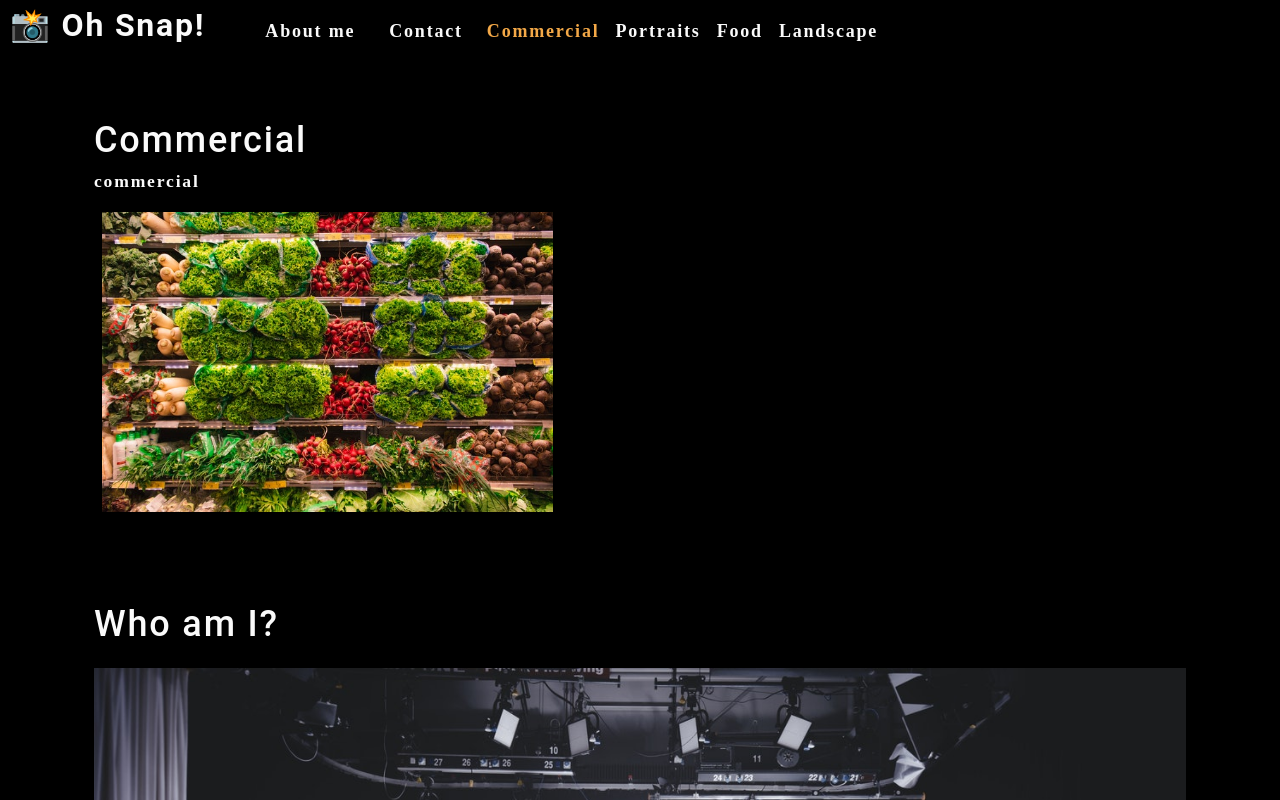
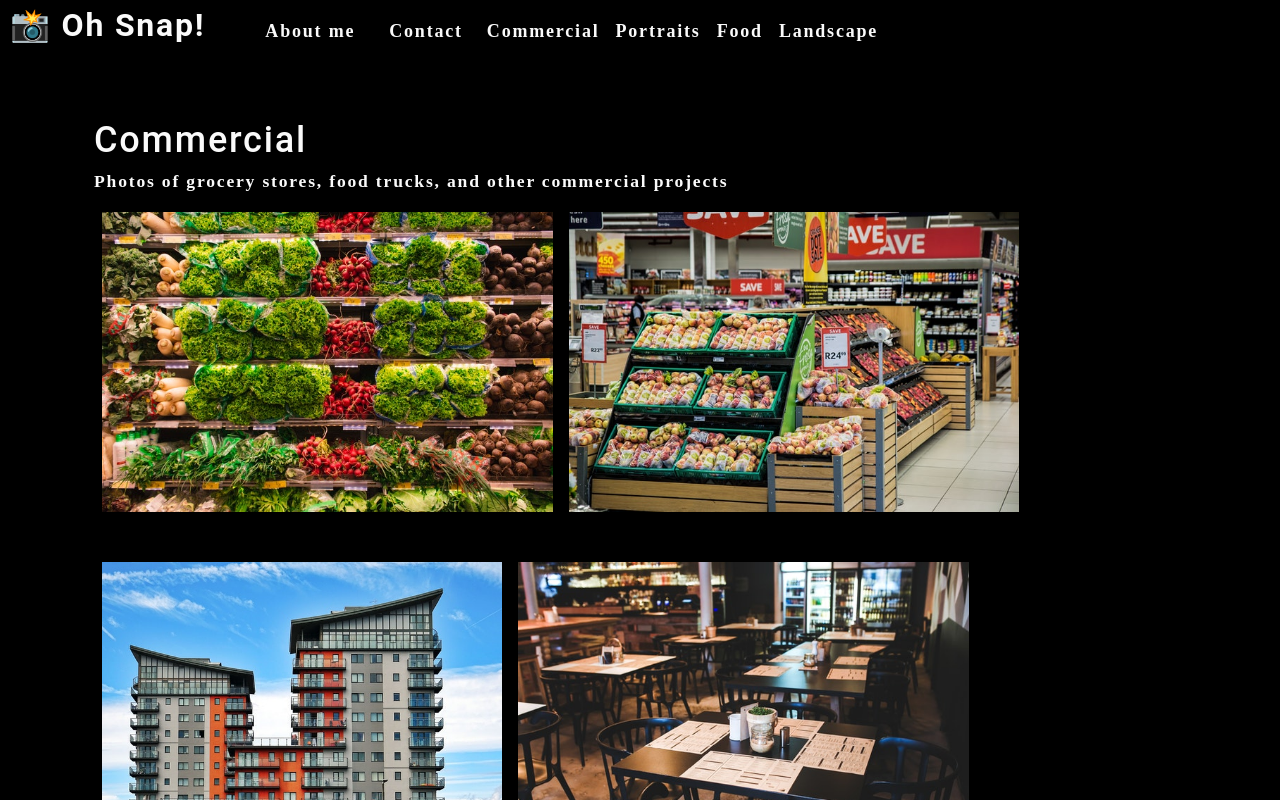
Before and after one commit to favro03/photo-port, a React (Create React App) app: page / in a window 1280 px wide. Shown: the top 800 px of the page. Built offline with nearby package versions, Linux system fonts and the light colour scheme.

Commit message:
fixed images

```diff
--- a/src/App.js
+++ b/src/App.js
@@ -1,15 +1,19 @@
 import React, { useState } from 'react';
+import Nav from './components/Nav';
 import About from './components/About';
-import Nav from './components/Nav';
 import Gallery from './components/Gallery';
 
 function App() {
-  const  [categories] = useState([
-    { name: 'commercial', description: 'Photos of grocery stores, food trucks, and other commercial projects' },
+  const [categories] = useState([
+    {
+      name: 'commercial',
+      description: 'Photos of grocery stores, food trucks, and other commercial projects',
+    },
     { name: 'portraits', description: 'Portraits of people in my life' },
     { name: 'food', description: 'Delicious delicacies' },
-    { name: 'landscape', description: 'Fields, farmhouses, waterfalls, and the beauty of nature' }
+    { name: 'landscape', description: 'Fields, farmhouses, waterfalls, and the beauty of nature' },
   ]);
+
   const [currentCategory, setCurrentCategory] = useState(categories[0]);
 
   return (
@@ -20,7 +24,7 @@ function App() {
         currentCategory={currentCategory}
       ></Nav>
       <main>
-        <Gallery></Gallery>
+        <Gallery currentCategory={currentCategory}></Gallery>
         <About></About>
       </main>
     </div>
--- a/src/components/Gallery/index.js
+++ b/src/components/Gallery/index.js
@@ -1,26 +1,15 @@
-import React from "react";
+import React from 'react';
+import PhotoList from '../PhotoList';
 import { capitalizeFirstLetter } from '../../utils/helpers';
-import photo from "../../assets/small/commercial/0.jpg";
 
 function Gallery(props) {
-    const currentCategory = {
-        name:"commercial",
-        description:
-            "Photos of grocery stores, food trucks, and other commerical projects",
-    };
-    return (
-        <section>
-            <h1>{capitalizeFirstLetter(currentCategory.name)}</h1>
-            <p>{currentCategory.name}</p>
-            <div className="flex-row">
-                <img
-                src={photo}
-                alt="Commercial Example"
-                className="img-thumbnail mx-1"
-            />
-            </div>
-        </section>
-    )
+  const { currentCategory } = props;
+  return (
+    <section>
+      <h1 data-testid="h1tag">{capitalizeFirstLetter(currentCategory.name)}</h1>
+      <p>{currentCategory.description}</p>
+      <PhotoList category={currentCategory.name} />
+    </section>
+  );
 }
-
 export default Gallery;
--- a/src/components/Nav/index.js
+++ b/src/components/Nav/index.js
@@ -1,5 +1,5 @@
-import React, {useEffect} from 'react';
-import { capitalizeFirstLetter } from '../../utils/helpers';
+import React from "react";
+import { capitalizeFirstLetter } from "../../utils/helpers";
 
 function Nav(props) {
   const {
@@ -7,9 +7,12 @@ function Nav(props) {
     setCurrentCategory,
     currentCategory,
   } = props;
-  useEffect(() => {
-    document.title = capitalizeFirstLetter(currentCategory.name);
-  }, [currentCategory]);
+
+
+  const handleClick = (item) => {
+    console.log(item);
+    return item;
+  };
 
   return (
     <header className="flex-row px-1">
@@ -25,19 +28,21 @@ function Nav(props) {
               About me
             </a>
           </li>
-          <li className="mx-2">
-            <span>Contact</span>
+          <li className={"mx-2"}>
+            <span onClick={() => handleClick('Contact')}>
+              Contact
+            </span>
           </li>
           {categories.map((category) => (
             <li
               className={`mx-1 ${
-                currentCategory.name === category.name && 'navActive'
+                currentCategory.name === category.name
                 }`}
               key={category.name}
             >
               <span
                 onClick={() => {
-                  setCurrentCategory(category)
+                  setCurrentCategory(category);
                 }}
               >
                 {capitalizeFirstLetter(category.name)}
--- a/src/components/PhotoList/index.js
+++ b/src/components/PhotoList/index.js
@@ -1,131 +1,114 @@
 import React, { useState } from 'react';
+//import Modal from '../Modal';
 
 const PhotoList = ({ category }) => {
+
   const [photos] = useState([
     {
       name: 'Grocery aisle',
       category: 'commercial',
-      description:
-        'Lorem ipsum dolor sit amet, consectetur adipiscing elit. Nunc ultricie'
+      description: 'Lorem ipsum dolor sit amet, consectetur adipiscing elit. Nunc ultricie',
     },
     {
       name: 'Grocery booth',
       category: 'commercial',
-      description:
-        'Lorem ipsum dolor sit amet, consectetur adipiscing elit. Nunc ultricie'
+      description: 'Lorem ipsum dolor sit amet, consectetur adipiscing elit. Nunc ultricie',
     },
     {
       name: 'Building exterior',
       category: 'commercial',
-      description:
-        'Lorem ipsum dolor sit amet, consectetur adipiscing elit. Nunc ultricie'
+      description: 'Lorem ipsum dolor sit amet, consectetur adipiscing elit. Nunc ultricie',
     },
     {
       name: 'Restaurant table',
       category: 'commercial',
-      description:
-        'Lorem ipsum dolor sit amet, consectetur adipiscing elit. Nunc ultricie'
+      description: 'Lorem ipsum dolor sit amet, consectetur adipiscing elit. Nunc ultricie',
     },
     {
       name: 'Cafe interior',
       category: 'commercial',
-      description:
-        'Lorem ipsum dolor sit amet, consectetur adipiscing elit. Nunc ultricie'
+      description: 'Lorem ipsum dolor sit amet, consectetur adipiscing elit. Nunc ultricie',
     },
     {
       name: 'Cat green eyes',
       category: 'portraits',
-      description:
-        'Lorem ipsum dolor sit amet, consectetur adipiscing elit. Nunc ultricie'
+      description: 'Lorem ipsum dolor sit amet, consectetur adipiscing elit. Nunc ultricie',
     },
     {
       name: 'Green parrot',
       category: 'portraits',
-      description:
-        'Lorem ipsum dolor sit amet, consectetur adipiscing elit. Nunc ultricie'
+      description: 'Lorem ipsum dolor sit amet, consectetur adipiscing elit. Nunc ultricie',
     },
     {
       name: 'Yellow macaw',
       category: 'portraits',
-      description:
-        'Lorem ipsum dolor sit amet, consectetur adipiscing elit. Nunc ultricie'
+      description: 'Lorem ipsum dolor sit amet, consectetur adipiscing elit. Nunc ultricie',
     },
     {
       name: 'Pug smile',
       category: 'portraits',
-      description:
-        'Lorem ipsum dolor sit amet, consectetur adipiscing elit. Nunc ultricie'
+      description: 'Lorem ipsum dolor sit amet, consectetur adipiscing elit. Nunc ultricie',
     },
     {
       name: 'Pancakes',
       category: 'food',
-      description:
-        'Lorem ipsum dolor sit amet, consectetur adipiscing elit. Nunc ultricie'
+      description: 'Lorem ipsum dolor sit amet, consectetur adipiscing elit. Nunc ultricie',
     },
     {
       name: 'Burrito',
       category: 'food',
-      description:
-        'Lorem ipsum dolor sit amet, consectetur adipiscing elit. Nunc ultricie'
+      description: 'Lorem ipsum dolor sit amet, consectetur adipiscing elit. Nunc ultricie',
     },
     {
       name: 'Scallop pasta',
       category: 'food',
-      description:
-        'Lorem ipsum dolor sit amet, consectetur adipiscing elit. Nunc ultricie'
+      description: 'Lorem ipsum dolor sit amet, consectetur adipiscing elit. Nunc ultricie',
     },
     {
       name: 'Burger',
       category: 'food',
-      description:
-        'Lorem ipsum dolor sit amet, consectetur adipiscing elit. Nunc ultricie'
+      description: 'Lorem ipsum dolor sit amet, consectetur adipiscing elit. Nunc ultricie',
     },
     {
       name: 'Fruit bowl',
       category: 'food',
-      description:
-        'Lorem ipsum dolor sit amet, consectetur adipiscing elit. Nunc ultricie'
+      description: 'Lorem ipsum dolor sit amet, consectetur adipiscing elit. Nunc ultricie',
     },
     {
       name: 'Green river',
       category: 'landscape',
-      description:
-        'Lorem ipsum dolor sit amet, consectetur adipiscing elit. Nunc ultricie'
+      description: 'Lorem ipsum dolor sit amet, consectetur adipiscing elit. Nunc ultricie',
     },
     {
       name: 'Docks',
       category: 'landscape',
-      description:
-        'Lorem ipsum dolor sit amet, consectetur adipiscing elit. Nunc ultricie'
+      description: 'Lorem ipsum dolor sit amet, consectetur adipiscing elit. Nunc ultricie',
     },
     {
       name: 'Panoramic village by sea',
       category: 'landscape',
-      description:
-        'Lorem ipsum dolor sit amet, consectetur adipiscing elit. Nunc ultricie'
+      description: 'Lorem ipsum dolor sit amet, consectetur adipiscing elit. Nunc ultricie',
     },
     {
       name: 'Domestic landscape',
       category: 'landscape',
-      description:
-        'Lorem ipsum dolor sit amet, consectetur adipiscing elit. Nunc ultricie'
+      description: 'Lorem ipsum dolor sit amet, consectetur adipiscing elit. Nunc ultricie',
     },
     {
       name: 'Park bench',
       category: 'landscape',
-      description:
-        'Lorem ipsum dolor sit amet, consectetur adipiscing elit. Nunc ultricie'
-    }
+      description: 'Lorem ipsum dolor sit amet, consectetur adipiscing elit. Nunc ultricie',
+    },
   ]);
 
-  const currentPhotos = photos.filter(photo => photo.category === category);
+  const currentPhotos = photos.filter((photo) => photo.category === category);
 
   return (
     <div>
       <div className="flex-row">
         {currentPhotos.map((image, i) => (
           <img
-            src={require(`../../assets/small/${category}/${i}.jpg`).default}
+            src={require(`../../assets/small/${category}/${i}.jpg`)}
             alt={image.name}
             className="img-thumbnail mx-1"
             key={image.name}
```
